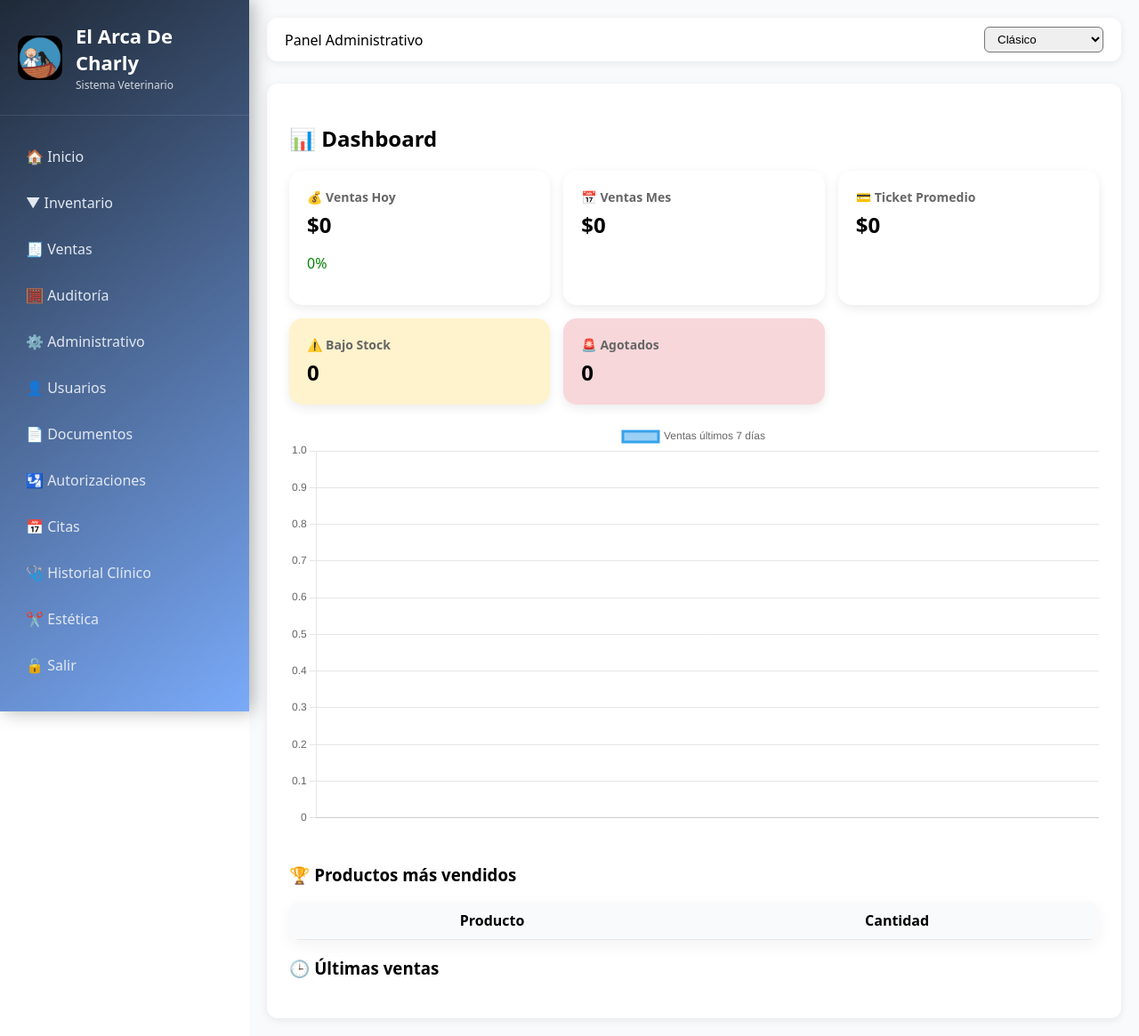
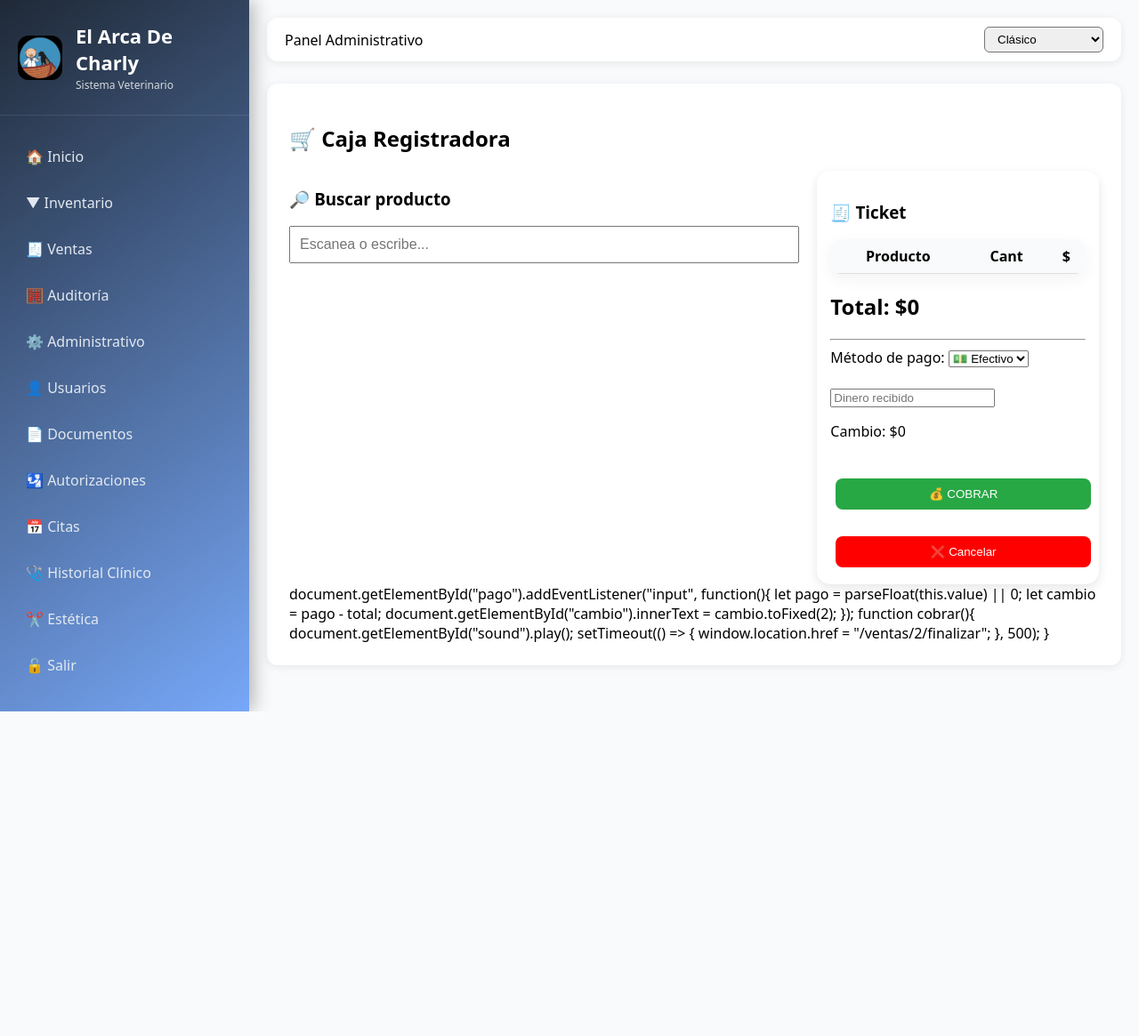
Before and after one commit to elarcadecharly2026/el-arca-veterinaria, a Flask app: page /ventas/nueva in a window 1280 px wide. Shown: the whole page at 89% size. After the commit the page ends 800 px from the top, so only its background shows below. Run offline with Flask 3, Linux system fonts and the light colour scheme; tables that the repository leaves empty hold one stand-in row (values such as "Sample post"); lists and menus that the app fills with data are empty.

Commit message:
Add files via upload

```diff
--- a/templates/sale_new.html
+++ b/templates/sale_new.html
@@ -1,137 +1,221 @@
 {% extends "base.html" %}
 {% block content %}
 
-<h2 style="margin-bottom:20px;">📊 Dashboard</h2>
+<h2 style="margin-bottom:20px;">🛒 Caja Registradora</h2>
 
 <style>
-.grid {
-    display: grid;
-    grid-template-columns: repeat(auto-fit, minmax(220px,1fr));
-    gap: 15px;
-    margin-bottom: 20px;
+body {
+    background: #f5f6fa !important;
 }
-.card {
+
+/* Layout */
+.pos {
+    display: flex;
+    gap: 20px;
+}
+
+/* Panel izquierdo */
+.left {
+    flex: 2;
+}
+
+/* Panel derecho */
+.right {
+    flex: 1;
     background: #fff;
-    padding: 20px;
+    padding: 15px;
     border-radius: 15px;
-    box-shadow: 0 4px 12px rgba(0,0,0,0.08);
+    box-shadow: 0 4px 12px rgba(0,0,0,0.1);
 }
-.card h4 {
-    margin: 0;
-    font-size: 14px;
-    color: #666;
+
+/* Buscador */
+#buscador {
+    width: 100%;
+    padding: 10px;
+    font-size: 16px;
 }
-.card h2 {
-    margin: 5px 0 0;
+
+#resultados div {
+    padding: 8px;
+    cursor: pointer;
+    border-bottom: 1px solid #eee;
 }
-.green { color: green; }
-.red { color: red; }
-.warning { background: #fff3cd; }
-.danger { background: #f8d7da; }
+
+#resultados div:hover {
+    background: #f0f0f0;
+}
+
+/* Tabla */
+.table {
+    width: 100%;
+    border-collapse: collapse;
+}
+
+.table th, .table td {
+    padding: 8px;
+    border-bottom: 1px solid #ddd;
+}
+
+/* Botones */
+button {
+    padding: 10px;
+    border: none;
+    border-radius: 8px;
+    cursor: pointer;
+}
+
+.btn-cobrar {
+    background: #28a745;
+    color: white;
+    width: 100%;
+}
+
+.btn-cancelar {
+    background: red;
+    color: white;
+    width: 100%;
+}
+
+/* Stock bajo */
+.low-stock {
+    background: #fff3cd;
+}
+
+.out-stock {
+    background: #f8d7da;
+}
 </style>
 
-<div class="grid">
+<div class="pos">
 
-<div class="card">
-<h4>💰 Ventas Hoy</h4>
-<h2>${{ ventas_hoy or 0 }}</h2>
-<p class="{{ 'green' if (crecimiento or 0) >= 0 else 'red' }}">
-{{ crecimiento or 0 }}%
-</p>
+<!-- 🔎 IZQUIERDA -->
+<div class="left">
+
+<h3>🔎 Buscar producto</h3>
+
+<input type="text" id="buscador" placeholder="Escanea o escribe...">
+<div id="resultados"></div>
+
+<form method="POST">
+    <input type="hidden" name="code" id="code">
+    <input type="hidden" name="qty" value="1">
+</form>
+
 </div>
 
-<div class="card">
-<h4>📅 Ventas Mes</h4>
-<h2>${{ ventas_mes or 0 }}</h2>
-</div>
+<!-- 💰 DERECHA -->
+<div class="right">
 
-<div class="card">
-<h4>💳 Ticket Promedio</h4>
-<h2>${{ ticket_promedio or 0 }}</h2>
-</div>
+<h3>🧾 Ticket</h3>
 
-<div class="card warning">
-<h4>⚠️ Bajo Stock</h4>
-<h2>{{ bajo_stock or 0 }}</h2>
-</div>
+<table class="table">
+<tr>
+<th>Producto</th>
+<th>Cant</th>
+<th>$</th>
+</tr>
 
-<div class="card danger">
-<h4>🚨 Agotados</h4>
-<h2>{{ agotados or 0 }}</h2>
+{% for i in items %}
+<tr class="{% if i.product.quantity == 0 %}out-stock{% elif i.product.quantity <= 5 %}low-stock{% endif %}">
+<td>{{ i.product.name }}</td>
+<td>{{ i.qty }}</td>
+<td>${{ i.price }}</td>
+</tr>
+{% endfor %}
+
+</table>
+
+<h2>Total: ${{ total or 0 }}</h2>
+
+<hr>
+
+<!-- 💳 MÉTODO DE PAGO -->
+<label>Método de pago:</label>
+<select id="metodo_pago">
+<option value="efectivo">💵 Efectivo</option>
+<option value="tarjeta">💳 Tarjeta</option>
+</select>
+
+<br><br>
+
+<!-- 💵 PAGO -->
+<input type="number" id="pago" placeholder="Dinero recibido">
+
+<p>Cambio: $<span id="cambio">0</span></p>
+
+<br>
+
+<button class="btn-cobrar" onclick="cobrar()">💰 COBRAR</button>
+
+<br><br>
+
+<button class="btn-cancelar" onclick="window.location.reload()">❌ Cancelar</button>
+
 </div>
 
 </div>
 
-<!-- 📈 GRÁFICA -->
-<canvas id="ventasChart" style="margin-top:20px;"></canvas>
+<!-- 🔊 SONIDO -->
+<audio id="sound" src="https://www.soundjay.com/buttons/sounds/button-3.mp3"></audio>
 
-<script src="https://cdn.jsdelivr.net/npm/chart.js"></script>
+<!-- 📦 BUSCADOR -->
+<script>
+const buscador = document.getElementById("buscador");
+const resultados = document.getElementById("resultados");
 
-<script id="chart-data" type="application/json">
+buscador.addEventListener("input", async () => {
+    const q = buscador.value;
+
+    if(q.length < 2){
+        resultados.innerHTML = "";
+        return;
+    }
+
+    try {
+        const res = await fetch(`/api/productos?q=${q}`);
+        const data = await res.json();
+
+        resultados.innerHTML = data.map(p => `
+            <div onclick="agregarProducto('${p.code}')">
+                ${p.name} - $${p.price}
+            </div>
+        `).join('');
+    } catch (e) {
+        console.error("Error buscando productos", e);
+    }
+});
+
+function agregarProducto(code){
+    document.getElementById("code").value = code;
+    document.forms[0].submit();
+}
+</script>
+
+<!-- 💰 COBRO -->
+<script id="data" type="application/json">
 {
-    "labels": {{ dias | default([]) | tojson }},
-    "data": {{ ventas_dias | default([]) | tojson }}
+    "total": {{ total | default(0) | tojson }}
 }
 </script>
 
 <script>
-document.addEventListener("DOMContentLoaded", function () {
-
-    const canvas = document.getElementById('ventasChart');
-
-    if (!canvas) {
-        console.error("Canvas no encontrado");
-        return;
-    }
-
-    const raw = document.getElementById('chart-data').textContent;
-    const parsed = JSON.parse(raw);
-
-    const ctx = canvas.getContext('2d');
-
-    new Chart(ctx, {
-        type: 'line',
-        data: {
-            labels: parsed.labels || [],
-            datasets: [{
-                label: 'Ventas últimos 7 días',
-                data: parsed.data || [],
-                tension: 0.4,
-                fill: true
-            }]
-        }
-    });
-
-});
+const parsed = JSON.parse(document.getElementById("data").textContent);
+const total = parsed.total;
 </script>
 
-<br>
+document.getElementById("pago").addEventListener("input", function(){
+    let pago = parseFloat(this.value) || 0;
+    let cambio = pago - total;
+    document.getElementById("cambio").innerText = cambio.toFixed(2);
+});
 
-<!-- 🏆 Top productos -->
-<h3>🏆 Productos más vendidos</h3>
-<table class="table">
-<thead>
-<tr>
-<th>Producto</th>
-<th>Cantidad</th>
-</tr>
-</thead>
-<tbody>
-{% for p in productos_top or [] %}
-<tr>
-<td>{{ p[0] }}</td>
-<td>{{ p[1] }}</td>
-</tr>
-{% endfor %}
-</tbody>
-</table>
+function cobrar(){
+    document.getElementById("sound").play();
 
-<!-- 🕒 Últimas ventas -->
-<h3>🕒 Últimas ventas</h3>
-<ul>
-{% for v in ventas_recientes or [] %}
-<li>Venta #{{ v.id }} - ${{ v.total }}</li>
-{% endfor %}
-</ul>
+    setTimeout(() => {
+        window.location.href = "/ventas/{{ sale.id }}/finalizar";
+    }, 500);
+}
+</script>
 
 {% endblock %}
```
